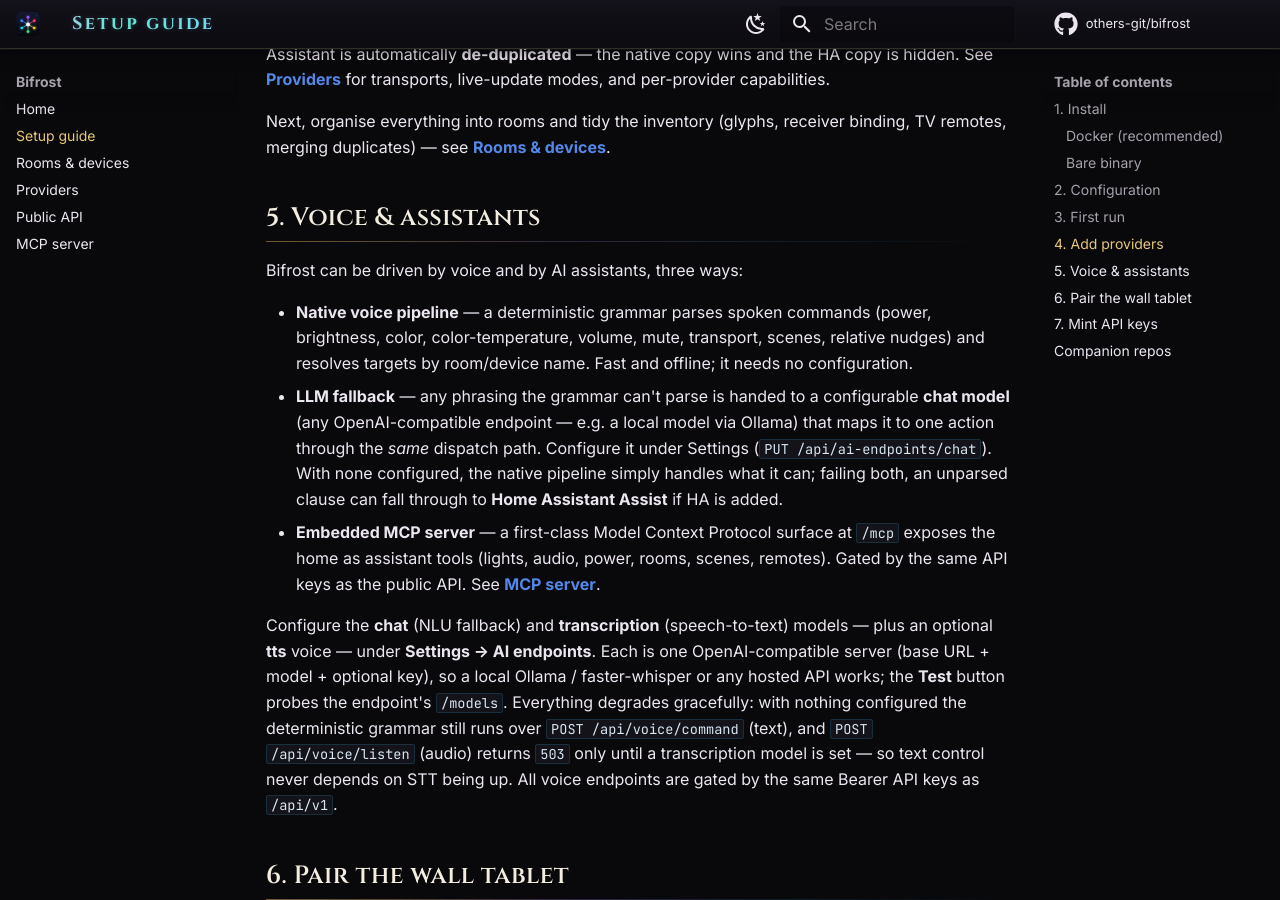
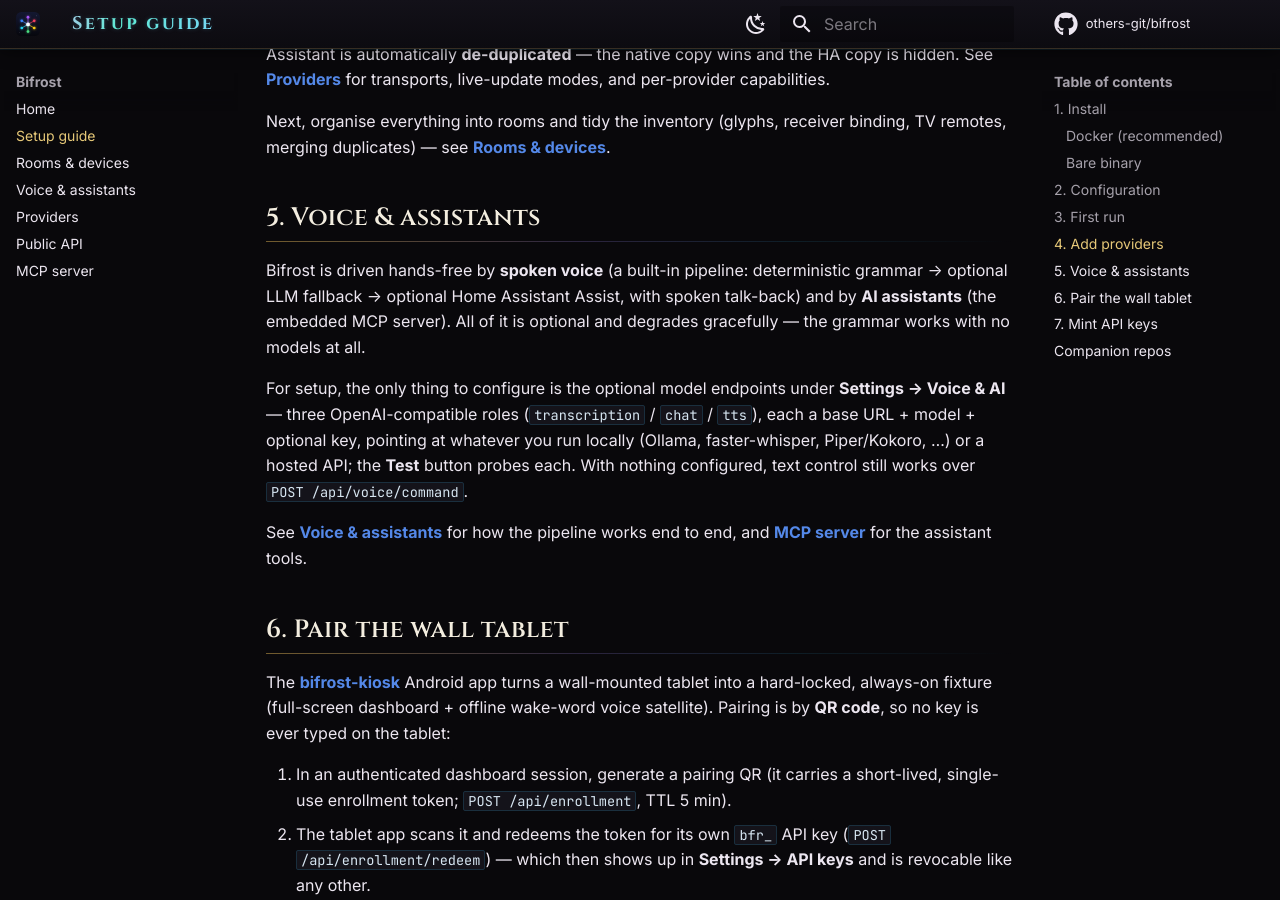
Before and after one commit to others-git/bifrost, an MkDocs documentation site: the page built from docs/setup.md, in a window 1280 px wide and 900 px high, scrolled down 2777 px. Built offline with MkDocs 1.6.1 and Material for MkDocs 9.7.7, drawn with Linux system fonts in a browser that asks for light colours; comment, search, counter and statistics services are not loaded.

Commit message:
Docs: add a dedicated Voice & assistants page
Voice content was scattered across setup/api/mcp. Add docs/voice.md (in the nav)
as the cohesive explainer — how a spoken command flows (capture → STT → grammar
→ LLM → HA Assist → talk-back), the pluggable transcription/chat/tts endpoints,
streaming talk-back, the kiosk wake-word satellite, MCP assistants, and the
local-first/privacy story — linking out to api.md/mcp.md for specifics. Trim the
setup.md and index.md voice sections to short pointers.

Co-Authored-By: Claude Opus 4.8 <noreply@anthropic.com>

```diff
--- a/docs/setup.md
+++ b/docs/setup.md
@@ -110,32 +110,20 @@ binding, TV remotes, merging duplicates) — see **[Rooms & devices](rooms-and-d
 
 ## 5. Voice & assistants
 
-Bifrost can be driven by voice and by AI assistants, three ways:
+Bifrost is driven hands-free by **spoken voice** (a built-in pipeline:
+deterministic grammar → optional LLM fallback → optional Home Assistant Assist,
+with spoken talk-back) and by **AI assistants** (the embedded MCP server). All of
+it is optional and degrades gracefully — the grammar works with no models at all.
 
-- **Native voice pipeline** — a deterministic grammar parses spoken commands
-  (power, brightness, color, color-temperature, volume, mute, transport, scenes,
-  relative nudges) and resolves targets by room/device name. Fast and offline; it
-  needs no configuration.
-- **LLM fallback** — any phrasing the grammar can't parse is handed to a
-  configurable **chat model** (any OpenAI-compatible endpoint — e.g. a local model
-  via Ollama) that maps it to one action through the *same* dispatch path.
-  Configure it under Settings (`PUT /api/ai-endpoints/chat`). With none
-  configured, the native pipeline simply handles what it can; failing both, an
-  unparsed clause can fall through to **Home Assistant Assist** if HA is added.
-- **Embedded MCP server** — a first-class Model Context Protocol surface at `/mcp`
-  exposes the home as assistant tools (lights, audio, power, rooms, scenes,
-  remotes). Gated by the same API keys as the public API. See
-  **[MCP server](mcp.md)**.
+For setup, the only thing to configure is the optional model endpoints under
+**Settings → Voice & AI** — three OpenAI-compatible roles (`transcription` /
+`chat` / `tts`), each a base URL + model + optional key, pointing at whatever you
+run locally (Ollama, faster-whisper, Piper/Kokoro, …) or a hosted API; the
+**Test** button probes each. With nothing configured, text control still works
+over `POST /api/voice/command`.
 
-Configure the **chat** (NLU fallback) and **transcription** (speech-to-text)
-models — plus an optional **tts** voice — under **Settings → AI endpoints**. Each
-is one OpenAI-compatible server (base URL + model + optional key), so a local
-Ollama / faster-whisper or any hosted API works; the **Test** button probes the
-endpoint's `/models`. Everything degrades gracefully: with nothing configured the
-deterministic grammar still runs over `POST /api/voice/command` (text), and
-`POST /api/voice/listen` (audio) returns `503` only until a transcription model is
-set — so text control never depends on STT being up. All voice endpoints are gated
-by the same Bearer API keys as `/api/v1`.
+See **[Voice & assistants](voice.md)** for how the pipeline works end to end, and
+**[MCP server](mcp.md)** for the assistant tools.
 
 ## 6. Pair the wall tablet
 
--- a/mkdocs.yml
+++ b/mkdocs.yml
@@ -66,6 +66,7 @@ nav:
   - Home: index.md
   - Setup guide: setup.md
   - Rooms & devices: rooms-and-devices.md
+  - Voice & assistants: voice.md
   - Providers: providers.md
   - Public API: api.md
   - MCP server: mcp.md
```
Also changed, not shown: docs/index.md (+6 -5 lines), docs/voice.md (added, +87 -0 lines).
